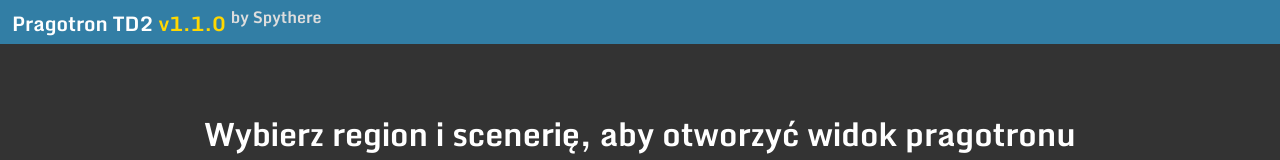
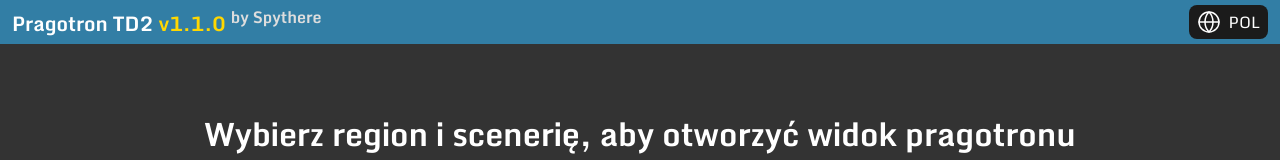
Before and after one commit to Spythere/pragotron-td2, a Vue app: page / in a window 1280 px wide. Shown: the top 160 px of the page. Built offline with nearby package versions, Linux system fonts and the light colour scheme; no server answers.

Commit message:
chore(navbar): added language switcher

```diff
--- a/src/App.vue
+++ b/src/App.vue
@@ -18,7 +18,7 @@
 import packageInfo from '../package.json';
 import { useApiStore } from './stores/apiStore';
 import Navbar from './components/Navbar.vue';
-import { useMainStore } from './stores/mainStore';
+import { useMainStore, type AppLocale } from './stores/mainStore';
 
 export default defineComponent({
   components: { Navbar },
@@ -46,8 +46,7 @@
       const storageLang = window.localStorage.getItem('language');
 
       if (storageLang) {
-        this.mainStore.locale = storageLang;
-        this.$i18n.locale = storageLang;
+        this.mainStore.changeLocale(storageLang as AppLocale);
         return;
       }
 
@@ -56,8 +55,7 @@
       const naviLanguage = window.navigator.language.toString();
 
       if (!naviLanguage.startsWith('pl')) {
-        this.mainStore.locale = 'en';
-        this.$i18n.locale = 'en';
+        this.mainStore.changeLocale('en');
         return;
       }
     }
--- a/src/components/Navbar.vue
+++ b/src/components/Navbar.vue
@@ -1,9 +1,16 @@
 <template>
   <nav class="navbar">
     <div class="navbar-body">
-      <router-link class="brand" to="/">
+      <router-link class="brand-link" to="/">
         Pragotron TD2 <span class="text--accent">v{{ version }}</span> <sup>by Spythere</sup>
       </router-link>
+
+      <div class="lang-switcher">
+        <button @click="switchLanguage">
+          <img src="/icon-globe.svg" alt="globe icon" />
+          {{ store.locale.toUpperCase() == 'PL' ? 'POL' : 'ENG' }}
+        </button>
+      </div>
     </div>
   </nav>
 </template>
@@ -20,6 +27,11 @@
     return {
       store: useMainStore()
     };
+  },
+  methods: {
+    switchLanguage() {
+      this.store.changeLocale(this.store.locale == 'pl' ? 'en' : 'pl');
+    }
   }
 });
 </script>
@@ -52,7 +64,17 @@
   font-weight: bold;
 }
 
-.brand {
+.brand-link {
   font-size: 1.25em;
 }
+
+.lang-switcher button {
+  display: flex;
+  align-items: center;
+  gap: 0.5em;
+
+  padding: 0.25em 0.5em;
+  border-radius: 0.5em;
+  color: white;
+}
 </style>
--- a/src/stores/mainStore.ts
+++ b/src/stores/mainStore.ts
@@ -1,6 +1,9 @@
 import { defineStore } from 'pinia';
 import { useApiStore } from './apiStore';
 import type ISceneryData from '../typings/common';
+import i18n from '../i18n';
+
+export type AppLocale = 'pl' | 'en';
 
 export enum Region {
   PL1 = 'eu',
@@ -31,8 +34,16 @@
       },
       selectedStationName: '',
       selectedCheckpointName: '',
-      locale: 'pl'
+      locale: 'pl' as AppLocale
     };
+  },
+
+  actions: {
+    changeLocale(locale: AppLocale) {
+      this.locale = locale;
+      window.localStorage.setItem('language', locale);
+      i18n.global.locale.value = locale;
+    }
   },
 
   getters: {
```
Also changed, not shown: public/icon-globe.svg (added).
